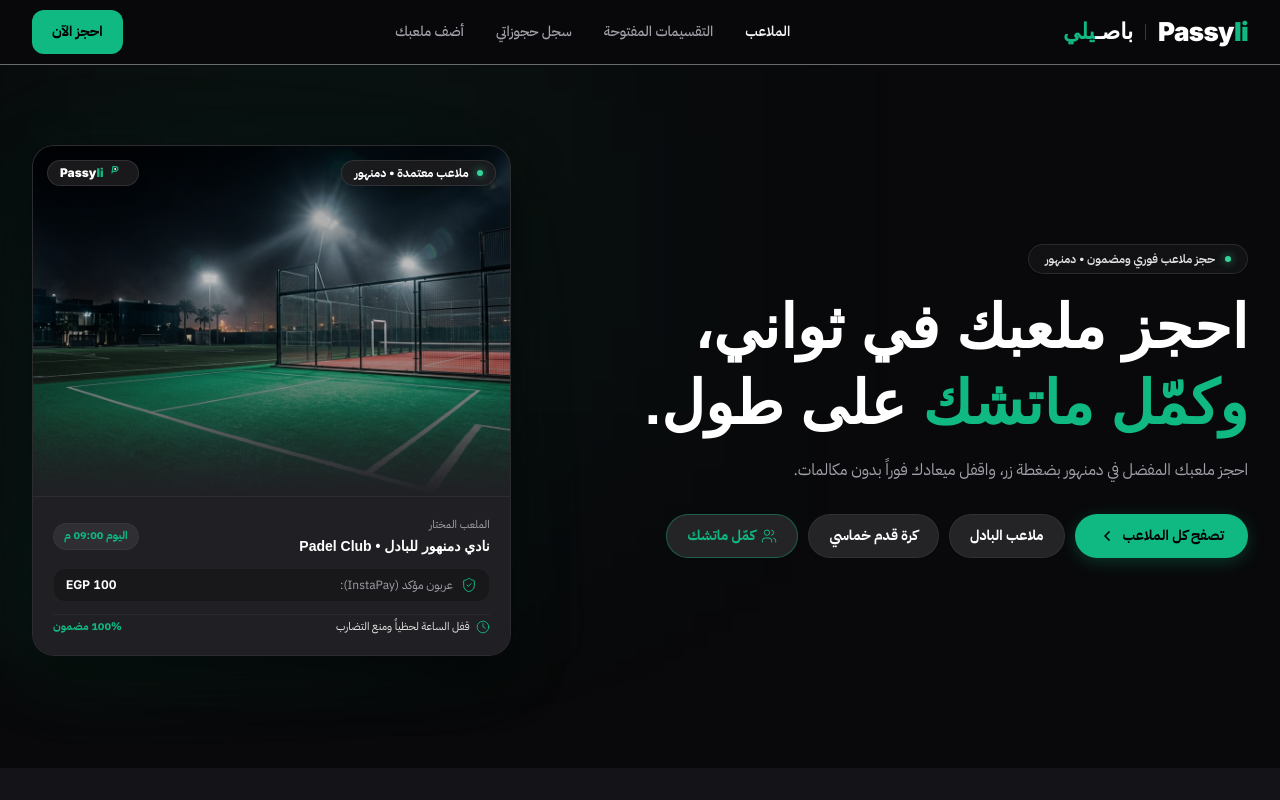
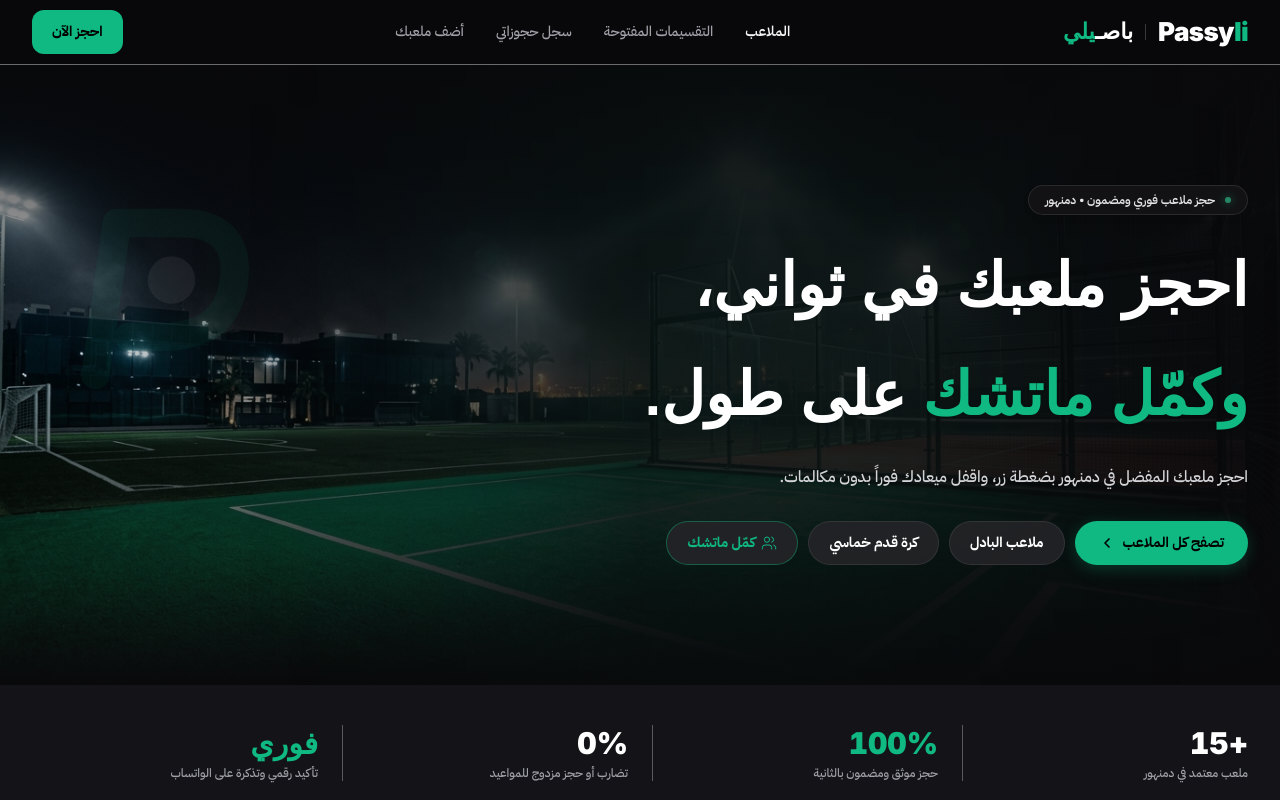
Before and after one commit to EL-3raby/passyli, a Next.js app: page / in a window 1280 px wide. Shown: the top 800 px of the page. Built offline with nearby package versions, Linux system fonts and the light colour scheme; a web font is replaced by a local one.

Commit message:
feat(hero): transform hero into full cinematic cover banner with dark atmospheric gradient and Speed P watermark

```diff
--- a/src/app/page.tsx
+++ b/src/app/page.tsx
@@ -22,30 +22,54 @@ import {
 export default function Home() {
   return (
     <div className="flex flex-col w-full">
-      {/* 1. Hero Section (Tone 1: Deep Canvas) */}
-      <section className="relative overflow-hidden pt-12 pb-20 md:pt-20 md:pb-28 bg-background">
-        {/* Subtle Ambient Stadium Light Cones */}
-        <div className="absolute top-0 left-1/4 -translate-x-1/2 w-[500px] h-[350px] bg-emerald-500/10 blur-[140px] pointer-events-none" />
+      {/* 1. Hero Section with Full-Bleed Atmospheric Cover Image (Tone 1: Deep Canvas) */}
+      <section className="relative overflow-hidden min-h-[560px] lg:min-h-[620px] flex items-center bg-background">
+        {/* Full-Bleed Panoramic Cover Image */}
+        <div className="absolute inset-0 w-full h-full z-0 overflow-hidden">
+          <Image
+            src="/images/hero-court.jpg"
+            alt="ملاعب باصيلي المعتمدة في دمنهور"
+            fill
+            priority
+            className="object-cover object-center lg:object-left"
+            quality={90}
+          />
 
-        <div className="container mx-auto max-w-7xl px-4 sm:px-6 lg:px-8 relative z-10">
-          <div className="grid grid-cols-1 lg:grid-cols-12 gap-10 lg:gap-12 items-center">
+          {/* RTL Gradient Overlay: Deep black on the right for high text contrast, revealing the illuminated stadium & emerald pitch on the left */}
+          <div className="absolute inset-0 bg-gradient-to-r from-transparent via-[#09090b]/85 to-[#09090b] md:to-[#09090b]/95" />
 
-            {/* Right Column: Hero Pitch & Fast Actions */}
-            <div className="lg:col-span-7 flex flex-col items-start text-right">
+          {/* Vertical Fades into Navbar (top) and Tone 2 metrics bar (bottom) */}
+          <div className="absolute inset-0 bg-gradient-to-b from-[#09090b]/90 via-transparent to-[#09090b]" />
+
+          {/* Subtle Ambient Emerald Stadium Glow */}
+          <div className="absolute top-1/4 right-1/4 w-[450px] h-[300px] bg-emerald-500/10 blur-[140px] pointer-events-none" />
+
+          {/* Official Speed P Brand Watermark Emblem in Background */}
+          <div className="absolute top-1/2 left-12 -translate-y-1/2 w-[380px] h-[380px] opacity-[0.06] pointer-events-none hidden lg:block">
+            <svg viewBox="0 0 80 80" fill="none" className="w-full h-full">
+              <path d="M 10 40 L 14.5 8 L 28 8 C 36.5 8 40.5 12.5 39 21 C 37.5 29.5 31.5 32 23.5 32 L 17 32" stroke="#10b981" strokeWidth="6" strokeLinecap="round" strokeLinejoin="round" />
+              <circle cx="26" cy="20" r="5" fill="#ffffff" />
+            </svg>
+          </div>
+        </div>
+
+        {/* Hero Content Layer */}
+        <div className="container mx-auto max-w-7xl px-4 sm:px-6 lg:px-8 relative z-10 py-16 md:py-24">
+          <div className="max-w-2xl lg:max-w-3xl">
             {/* Live Indicator Status Badge (Linear / Vercel Glass Style) */}
-              <div className="inline-flex items-center gap-2.5 rounded-full border border-white/10 bg-white/[0.04] px-4 py-1.5 text-xs font-semibold text-zinc-200 backdrop-blur-md shadow-sm mb-6">
-                <span className="h-1.5 w-1.5 rounded-full bg-emerald-400 shadow-[0_0_8px_rgba(52,211,153,0.8)]" />
+            <div className="inline-flex items-center gap-2.5 rounded-full border border-white/10 bg-[#141418]/85 px-4 py-1.5 text-xs font-semibold text-zinc-200 backdrop-blur-md shadow-md mb-6 w-fit">
+              <span className="h-1.5 w-1.5 rounded-full bg-emerald-400 shadow-[0_0_8px_rgba(52,211,153,0.8)] animate-pulse" />
               <span>حجز ملاعب فوري ومضمون • دمنهور</span>
             </div>
 
-              <h1 className="font-display text-3xl sm:text-5xl lg:text-5xl xl:text-6xl font-black text-white tracking-normal leading-[1.65] sm:leading-[1.6] lg:leading-[1.55] mb-6">
+            <h1 className="font-display text-3xl sm:text-5xl lg:text-6xl font-black text-white tracking-normal leading-[1.65] sm:leading-[1.6] lg:leading-[1.55] mb-6 drop-shadow-sm">
               احجز ملعبك في ثواني،
               <span className="block mt-3 sm:mt-4 text-primary">
                 وكمّل ماتشك <span className="text-white">على طول.</span>
               </span>
             </h1>
 
-              <p className="text-muted-foreground text-sm sm:text-base max-w-xl leading-relaxed mb-8">
+            <p className="text-zinc-300 text-sm sm:text-base max-w-xl leading-relaxed mb-8 drop-shadow-sm font-medium">
               احجز ملعبك المفضل في دمنهور بضغطة زر، واقفل ميعادك فوراً بدون مكالمات.
             </p>
 
@@ -60,95 +84,24 @@ export default function Home() {
               </Link>
               <Link
                 href="#padel"
-                  className="inline-flex min-h-[44px] min-w-[44px] items-center justify-center rounded-full bg-[#242427] border border-white/[0.06] px-5 text-sm font-bold text-white hover:bg-[#2c2c30] active:scale-[0.98] transition-all"
+                className="inline-flex min-h-[44px] min-w-[44px] items-center justify-center rounded-full bg-[#242427]/90 backdrop-blur-md border border-white/[0.08] px-5 text-sm font-bold text-white hover:bg-[#2c2c30] active:scale-[0.98] transition-all"
               >
                 ملاعب البادل
               </Link>
               <Link
                 href="#football"
-                  className="inline-flex min-h-[44px] min-w-[44px] items-center justify-center rounded-full bg-[#242427] border border-white/[0.06] px-5 text-sm font-bold text-white hover:bg-[#2c2c30] active:scale-[0.98] transition-all"
+                className="inline-flex min-h-[44px] min-w-[44px] items-center justify-center rounded-full bg-[#242427]/90 backdrop-blur-md border border-white/[0.08] px-5 text-sm font-bold text-white hover:bg-[#2c2c30] active:scale-[0.98] transition-all"
               >
                 كرة قدم خماسي
               </Link>
               <Link
                 href="#matchmaking"
-                  className="inline-flex min-h-[44px] min-w-[44px] items-center justify-center gap-1.5 rounded-full bg-[#242427] border border-primary/40 px-5 text-sm font-bold text-primary hover:bg-[#2c2c30] active:scale-[0.98] transition-all"
+                className="inline-flex min-h-[44px] min-w-[44px] items-center justify-center gap-1.5 rounded-full bg-[#242427]/90 backdrop-blur-md border border-primary/40 px-5 text-sm font-bold text-primary hover:bg-[#2c2c30] active:scale-[0.98] transition-all"
               >
                 <Users className="h-4 w-4" strokeWidth={1.5} />
                 <span>كمّل ماتشك</span>
               </Link>
             </div>
-            </div>
-
-            {/* Left Column: Visual Brand Showcase & Real-Time Booking HUD */}
-            <div className="lg:col-span-5 relative w-full mt-6 lg:mt-0">
-              {/* Subtle Ambient Emerald Glow Behind Card */}
-              <div className="absolute -inset-2 rounded-[28px] bg-gradient-to-tr from-emerald-500/20 via-emerald-500/5 to-transparent blur-2xl pointer-events-none" />
-
-              {/* Main Visual Showcase Container */}
-              <div className="relative rounded-[22px] border border-white/[0.08] bg-[#1a1a1d] overflow-hidden shadow-[0_20px_50px_rgba(0,0,0,0.6)]">
-                {/* Hero Court Image with Cinematic Night Lighting */}
-                <div className="relative h-[290px] sm:h-[350px] w-full overflow-hidden">
-                  <Image
-                    src="/images/hero-court.jpg"
-                    alt="ملاعب باصيلي المعتمدة في دمنهور"
-                    fill
-                    priority
-                    className="object-cover object-center scale-[1.02] hover:scale-105 transition-transform duration-700"
-                    sizes="(max-width: 768px) 100vw, (max-width: 1200px) 50vw, 480px"
-                  />
-
-                  {/* Dark Vignette Gradients for Text Legibility */}
-                  <div className="absolute inset-0 bg-gradient-to-t from-[#202024] via-black/20 to-black/40" />
-
-                  {/* Top Badges Floating Over Image */}
-                  <div className="absolute top-3.5 right-3.5 z-10 inline-flex items-center gap-2 rounded-full bg-[#1c1c1f]/90 backdrop-blur-md border border-white/10 px-3 py-1 text-xs font-bold text-white shadow-lg">
-                    <span className="h-1.5 w-1.5 rounded-full bg-emerald-400 shadow-[0_0_8px_rgba(52,211,153,0.8)]" />
-                    <span>ملاعب معتمدة • دمنهور</span>
-                  </div>
-
-                  <div className="absolute top-3.5 left-3.5 z-10 flex items-center gap-1.5 rounded-full bg-[#1c1c1f]/90 backdrop-blur-md border border-white/10 px-3 py-1 text-xs font-bold text-white shadow-lg">
-                    <svg className="h-4 w-4 text-primary shrink-0" viewBox="0 0 80 80" fill="none">
-                      <path d="M 10 40 L 14.5 8 L 28 8 C 36.5 8 40.5 12.5 39 21 C 37.5 29.5 31.5 32 23.5 32 L 17 32" stroke="#10b981" strokeWidth="6" strokeLinecap="round" strokeLinejoin="round" />
-                      <circle cx="26" cy="20" r="5" fill="#ffffff" />
-                    </svg>
-                    <span className="font-latin font-black text-xs text-white" dir="ltr">Passy<span className="text-primary">li</span></span>
-                  </div>
-                </div>
-
-                {/* Bottom Digital Ticket HUD (Yalla Hagz Style Card) */}
-                <div className="p-5 bg-[#202024] border-t border-white/[0.06] flex flex-col gap-3">
-                  <div className="flex items-center justify-between">
-                    <div>
-                      <span className="text-[11px] text-muted-foreground block mb-0.5">الملعب المختار</span>
-                      <h4 className="font-display text-sm font-bold text-white">
-                        نادي دمنهور للبادل • Padel Club
-                      </h4>
-                    </div>
-                    <span className="text-[11px] font-bold text-primary bg-[#2e2e33] border border-white/[0.04] px-2.5 py-1 rounded-lg tabular-nums">
-                      اليوم 09:00 م
-                    </span>
-                  </div>
-
-                  <div className="flex items-center justify-between text-xs py-2 px-3 rounded-xl bg-[#18181b] border border-white/[0.04]">
-                    <div className="flex items-center gap-2">
-                      <ShieldCheck className="h-4 w-4 text-primary" strokeWidth={1.5} />
-                      <span className="text-muted-foreground">عربون مؤكد (InstaPay):</span>
-                    </div>
-                    <span className="font-latin font-bold text-white tabular-nums">100 EGP</span>
-                  </div>
-
-                  <div className="flex items-center justify-between text-[11px] text-muted-foreground pt-1 border-t border-white/[0.04]">
-                    <span className="flex items-center gap-1.5 text-white/90">
-                      <Clock className="h-3.5 w-3.5 text-primary" strokeWidth={1.5} />
-                      قفل الساعة لحظياً ومنع التضارب
-                    </span>
-                    <span className="text-primary font-bold">100% مضمون</span>
-                  </div>
-                </div>
-              </div>
-            </div>
-
           </div>
         </div>
       </section>
```
Lines whose indentation alone changed are shown as unchanged.
